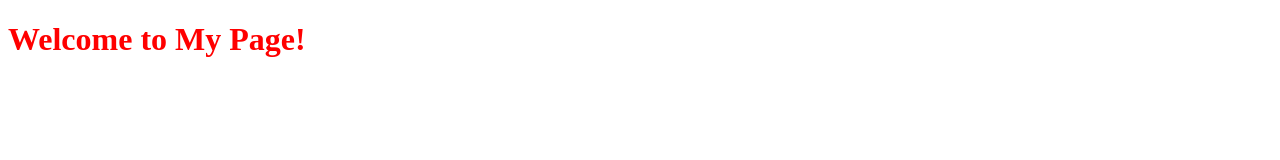
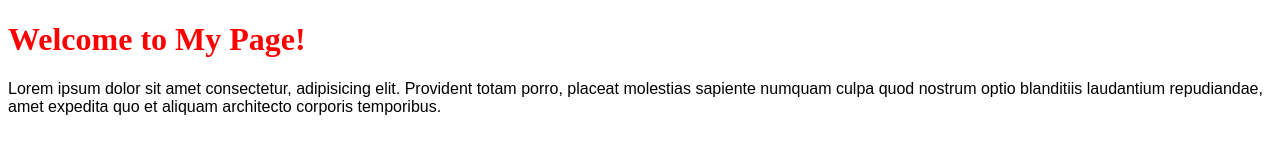
Before and after one commit to byronholmes2022/demo-repo, a plain HTML site: page index.html in a window 1280 px wide. Drawn offline with Linux system fonts and the light colour scheme.

Commit message:
Added paragraph and styles for paragraph

```diff
--- a/index.html
+++ b/index.html
@@ -8,5 +8,11 @@
   </head>
   <body>
     <h1>Welcome to My Page!</h1>
+    <p>
+      Lorem ipsum dolor sit amet consectetur, adipisicing elit. Provident totam
+      porro, placeat molestias sapiente numquam culpa quod nostrum optio
+      blanditiis laudantium repudiandae, amet expedita quo et aliquam architecto
+      corporis temporibus.
+    </p>
   </body>
 </html>
--- a/styles.css
+++ b/styles.css
@@ -1,3 +1,7 @@
 h1 {
   color: red;
 }
+
+p {
+  font-family: Arial, Helvetica, sans-serif;
+}
```
